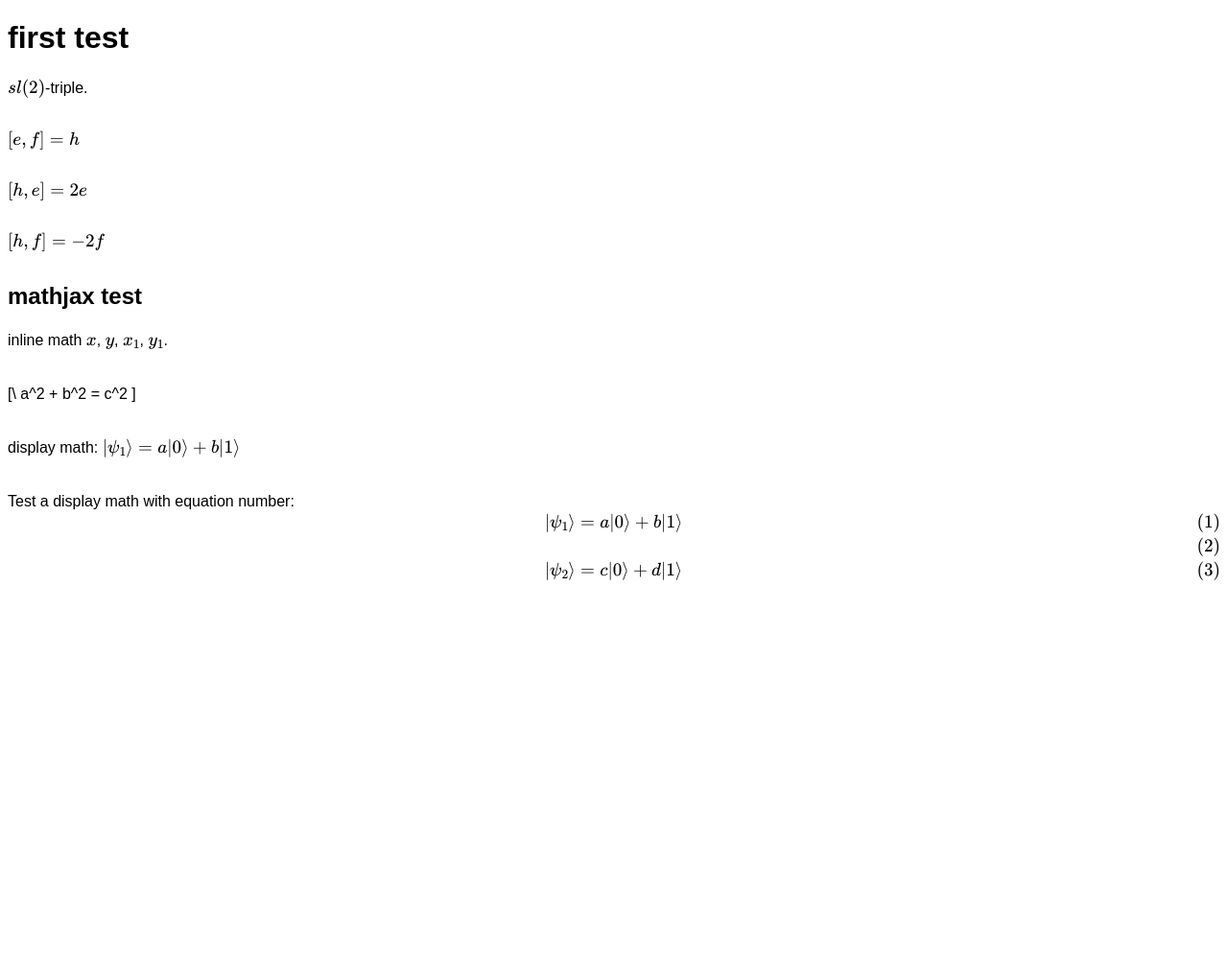
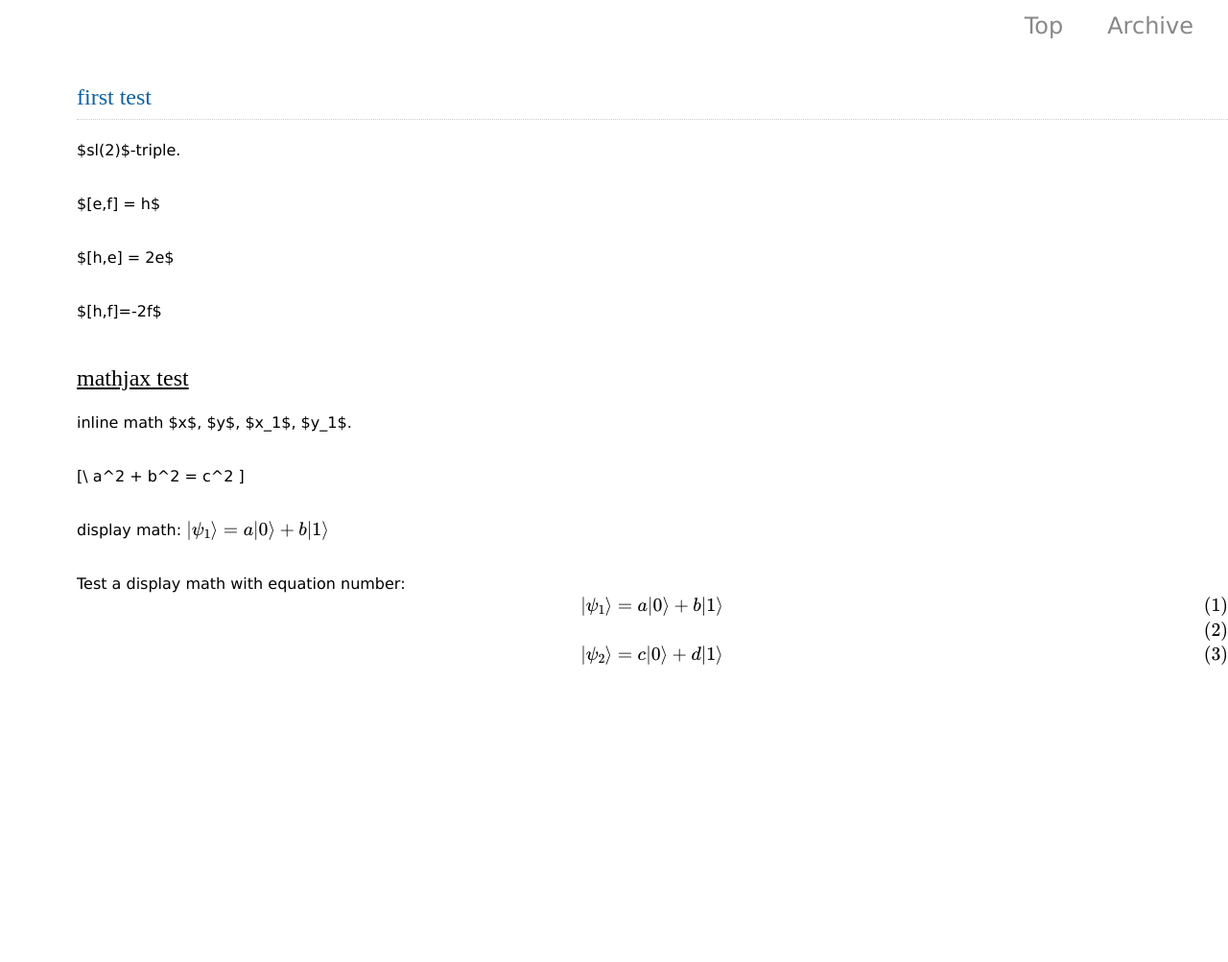
Before and after one commit to vertexoperator/vertexoperator.github.io, a Jekyll site: the page built from _posts/2017-09-26-0.md, in a window 1280 px wide. Shown: the whole page at 96% size. Built offline with Jekyll 4.4.1, drawn with Linux system fonts in a browser that asks for light colours; our own code applies the rules of GitHub Pages for plain Markdown files; Markdown is read by kramdown in place of the engine named in the settings; formulas are drawn with MathJax 3; before the commit the page ends 912 px from its top, so only the background shows below that.

Commit message:
change default template

```diff
--- a/_layouts/default.html
+++ b/_layouts/default.html
@@ -4,7 +4,7 @@
   <meta http-equiv="Content-Type" content="text/html; charset=utf-8" />
   <meta http-equiv="Content-Style-Type" content="text/css" />
   <meta name="generator" content="pandoc" />
-  <title>{{ page.title }}</title>
+  <title> {{ page.title }}</title>
   <script src="https://cdn.mathjax.org/mathjax/latest/MathJax.js?config=TeX-AMS-MML_HTMLorMML" type="text/javascript"></script>
   <script type="text/x-mathjax-config">
     MathJax.Hub.Config({
@@ -13,8 +13,8 @@
                equationNumbers: { autoNumber: "AMS" } },
         extensions: ["tex2jax.js"],
         jax: ["input/TeX","output/HTML-CSS"],
-        tex2jax: { inlineMath: [ ['$','$'] , ['$$','$$'], ["\\(","\\)"] ],
-                   displayMath: [ ['$$$$','$$$$'], ["\\[","\\]"] ],
+        tex2jax: { inlineMath: [  ["\\(","\\)"] ],
+                   displayMath: [ ['$$','$$'], ['$$$$','$$$$'], ["\\[","\\]"] ],
                    processEscapes: true ,
                    skipTags: ["script","noscript","style","textarea"],
                    processEnvironments: true
@@ -23,28 +23,21 @@
                       linebreaks: { automatic: true } }
     });  </script>
 
-  <style type="text/css" media="screen, print">
+  <link rel="stylesheet" type="text/css" href="/css/style.css" />
 
-     body {
-        font-family:  sans-serif;
-     }
+</head>
+<body>
+      <div id="menubar">
+        <ul id="menu">
+          <li><a href="/index.html">Top</a></li>
+          <li><a href="/pages.html">Archive</a></li>
 
-     span {
-       font-family :  sans-serif;
-     }
+        </ul>
+      </div>
 
-     p { line-height: 150%;
-        margin-top: 0em;
-        margin-bottom: 2em;
-      }
-     pre {
-        margin:0em 0 0em 0;
-        padding:0em 0 0 0em;
-        background-color:#cccccc;
-      }
-  </style>
+<div id="content">
+  {{content}}
+</div>
 
-<body>
-     {{ content }}
 </body>
 </html>
--- a/_posts/2017-09-28-0.html
+++ b/_posts/2017-09-28-0.html
@@ -1,6 +1,6 @@
 ---
-layout: test
-title: html test
+layout: default
+title: Lie環の表現論 vs Lie群の表現論
 ---
 <h1 id="lie環の表現論-vs-lie群の表現論">Lie環の表現論 vs Lie群の表現論</h1>
 <p>以下で、Lie環の表現論と言ってるのは、正確には、複素半単純Lie環の有限次元表現論(最高ウェイト理論)。よく知られる通り、コンパクトLie群のユニタリ表現は、複素Lie環の有限次元表現に帰着するので、Lie群からやってもLie環からやってもいいけど、議論は結構違う。Lie環の表現論のよいところ/悪いところとして、思いつくのは、以下のあたり。</p>
```
Also changed, not shown: _layouts/test.html (deleted, +0 -43 lines).
